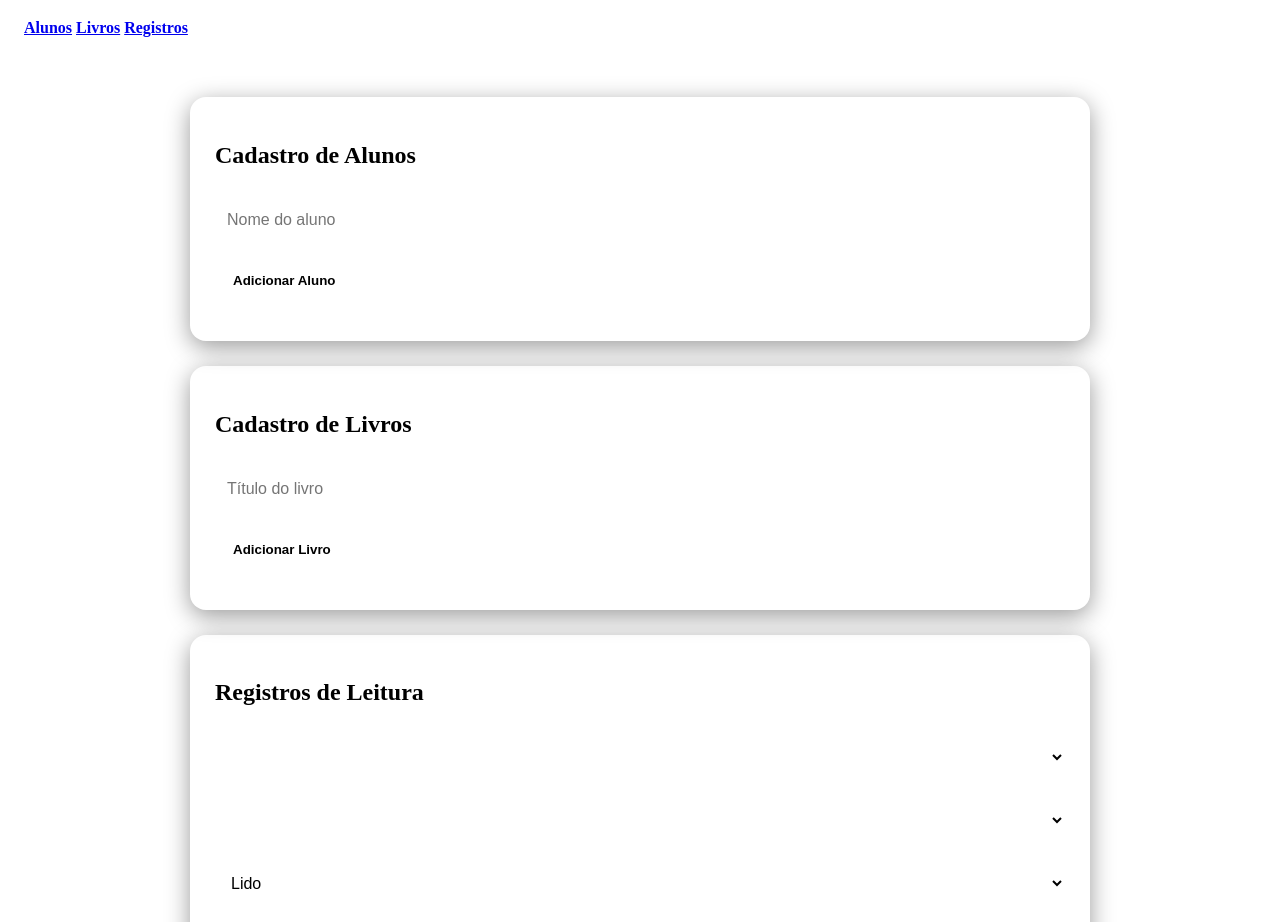
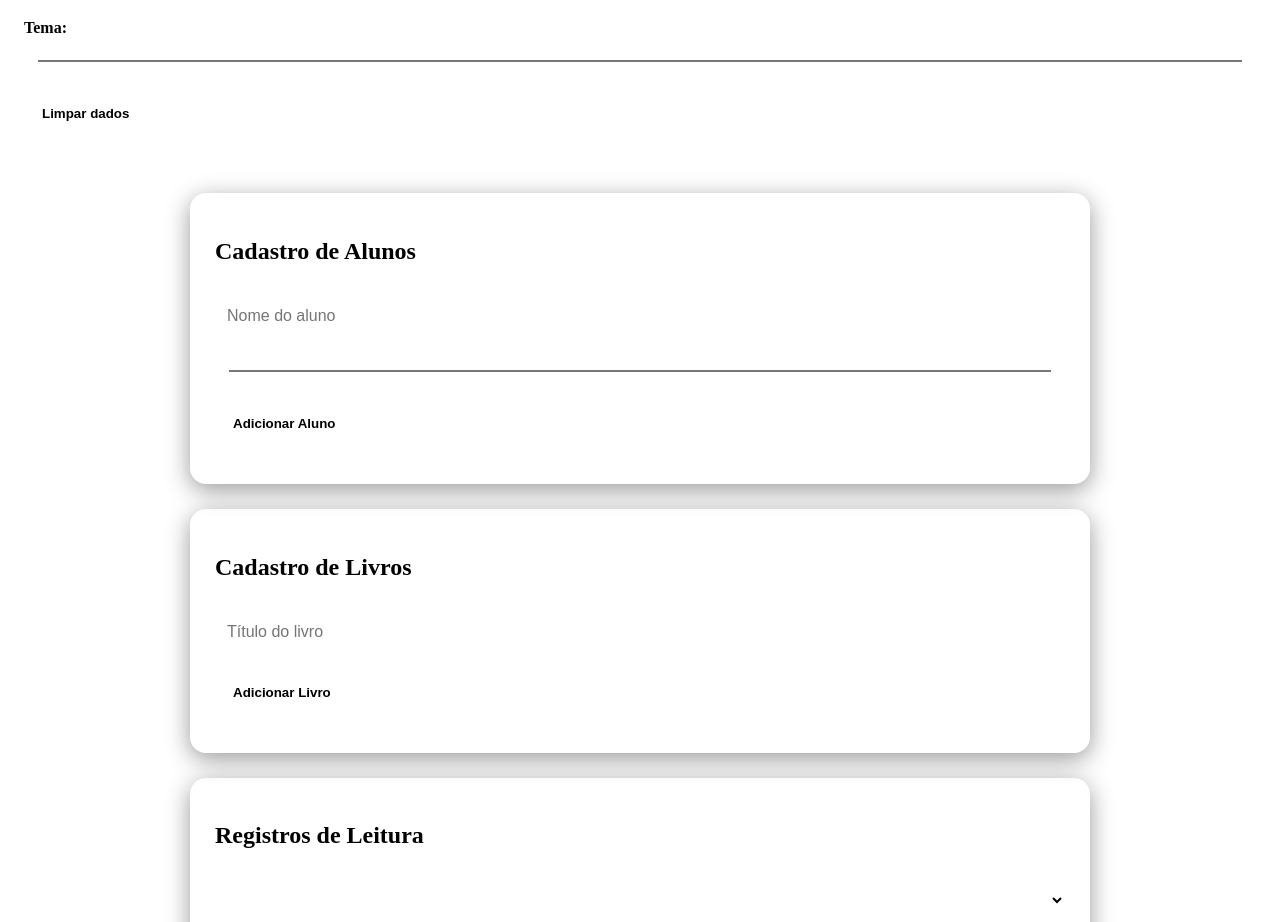
Before and after one commit to 0002Ly/Controle-de-Leitura, a plain HTML site: page index.html in a window 1280 px wide. Shown: the part 70-992 px from the top of the page. Drawn offline with Linux system fonts and the light colour scheme.

Commit message:
Refactor index.html for better structure and features
Updated the HTML structure to include theme color selection and data reset functionality. Improved organization of sections and added new input fields.

```diff
--- a/index.html
+++ b/index.html
@@ -1,55 +1,60 @@
 <!DOCTYPE html>
 <html lang="pt-BR">
 <head>
-<meta charset="UTF-8">
-<meta name="viewport" content="width=device-width, initial-scale=1.0">
+  <meta charset="utf-8" />
+  <meta name="viewport" content="width=device-width,initial-scale=1" />
   <title>Controle de Leitura - Escola</title>
-<link rel="stylesheet" href="style.css">
+  <link rel="stylesheet" href="style.css" />
 </head>
 <body>
-
-
   <header>
     <h1>📚 Controle de Leitura</h1>
-<nav>
-<a href="#alunos">Alunos</a>
-<a href="#livros">Livros</a>
-<a href="#registros">Registros</a>
-</nav>
+    <div class="header-controls">
+      <label class="theme-label">Tema:
+        <input id="themeColor" type="color" title="Escolher cor do tema">
+      </label>
+      <button id="resetData" title="Limpar tudo">Limpar dados</button>
+    </div>
   </header>
 
+  <main class="container">
+    <!-- ALUNOS -->
+    <section class="card" id="alunos-card">
+      <h2>Cadastro de Alunos</h2>
+      <div class="form-row">
+        <input id="nomeAluno" placeholder="Nome do aluno" />
+        <input id="corAlunoDefault" type="color" title="Cor padrão do aluno" value="#ffd166"/>
+        <button id="btnAddAluno">Adicionar Aluno</button>
+      </div>
+      <ul id="listaAlunos" class="lista"></ul>
+    </section>
 
-<div class="container">
-<div class="card" id="alunos">
-<h2>Cadastro de Alunos</h2>
-<input id="nomeAluno" placeholder="Nome do aluno">
-<button onclick="adicionarAluno()">Adicionar Aluno</button>
-<ul id="listaAlunos"></ul>
+    <!-- LIVROS -->
+    <section class="card" id="livros-card">
+      <h2>Cadastro de Livros</h2>
+      <div class="form-row">
+        <input id="nomeLivro" placeholder="Título do livro" />
+        <button id="btnAddLivro">Adicionar Livro</button>
       </div>
+      <ul id="listaLivros" class="lista"></ul>
+    </section>
 
-
-<div class="card" id="livros">
-<h2>Cadastro de Livros</h2>
-<input id="nomeLivro" placeholder="Título do livro">
-<button onclick="adicionarLivro()">Adicionar Livro</button>
-<ul id="listaLivros"></ul>
-</div>
-
-
-<div class="card" id="registros">
+    <!-- REGISTROS -->
+    <section class="card" id="registros-card">
       <h2>Registros de Leitura</h2>
+      <div class="form-row">
         <select id="selAluno"></select>
         <select id="selLivro"></select>
         <select id="selStatus">
+          <option value="Não iniciado">Não iniciado</option>
+          <option value="Lendo">Lendo</option>
           <option value="Lido">Lido</option>
-<option value="Lendo">Lendo</option>
-<option value="Não iniciado">Não iniciado</option>
         </select>
-<button onclick="adicionarRegistro()">Registrar Leitura</button>
-<ul id="listaRegistros"></ul>
+        <button id="btnAddRegistro">Registrar</button>
       </div>
-</div>
-
+      <ul id="listaRegistros" class="lista"></ul>
+    </section>
+  </main>
 
   <script src="script.js"></script>
 </body>
```
Lines whose indentation alone changed are shown as unchanged.
